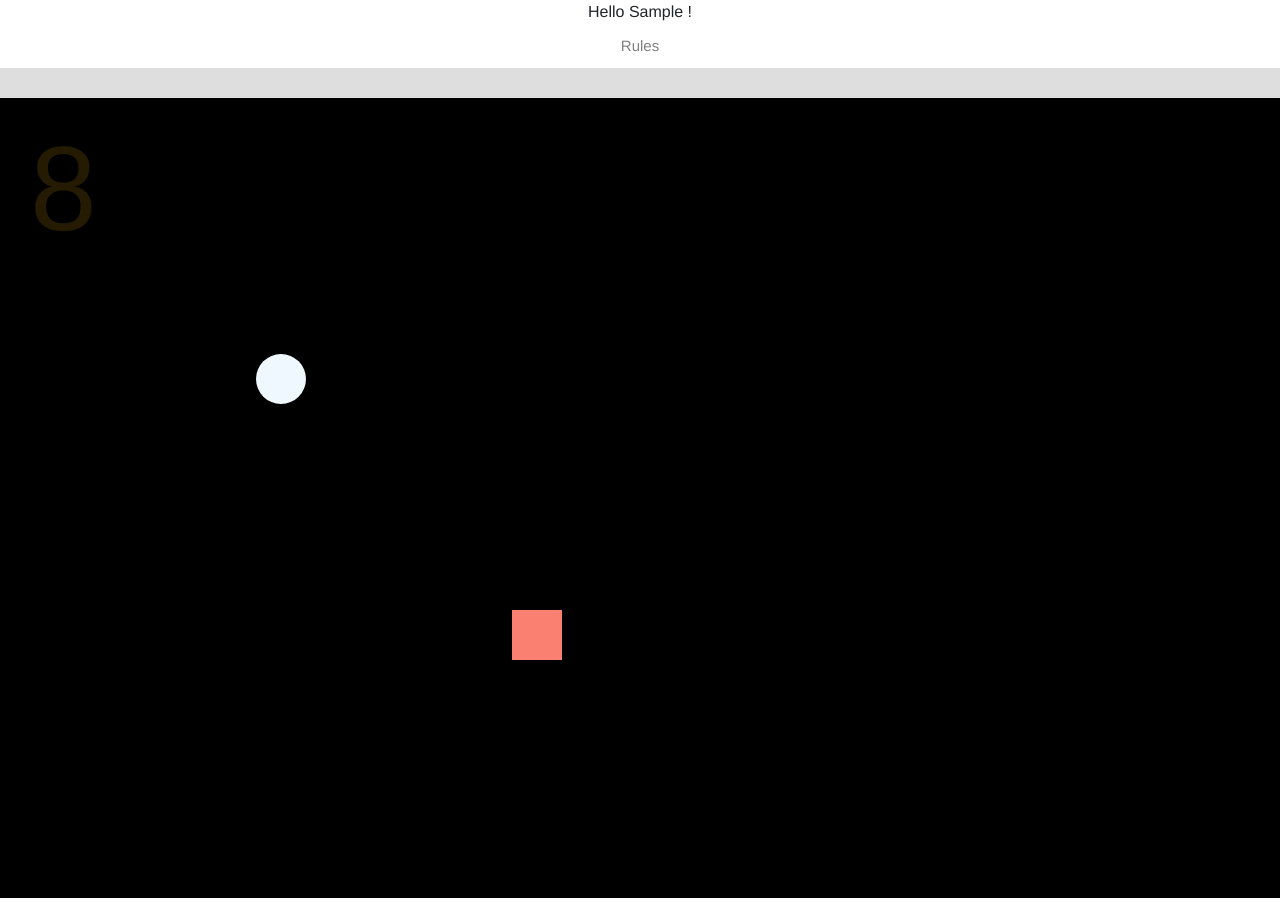
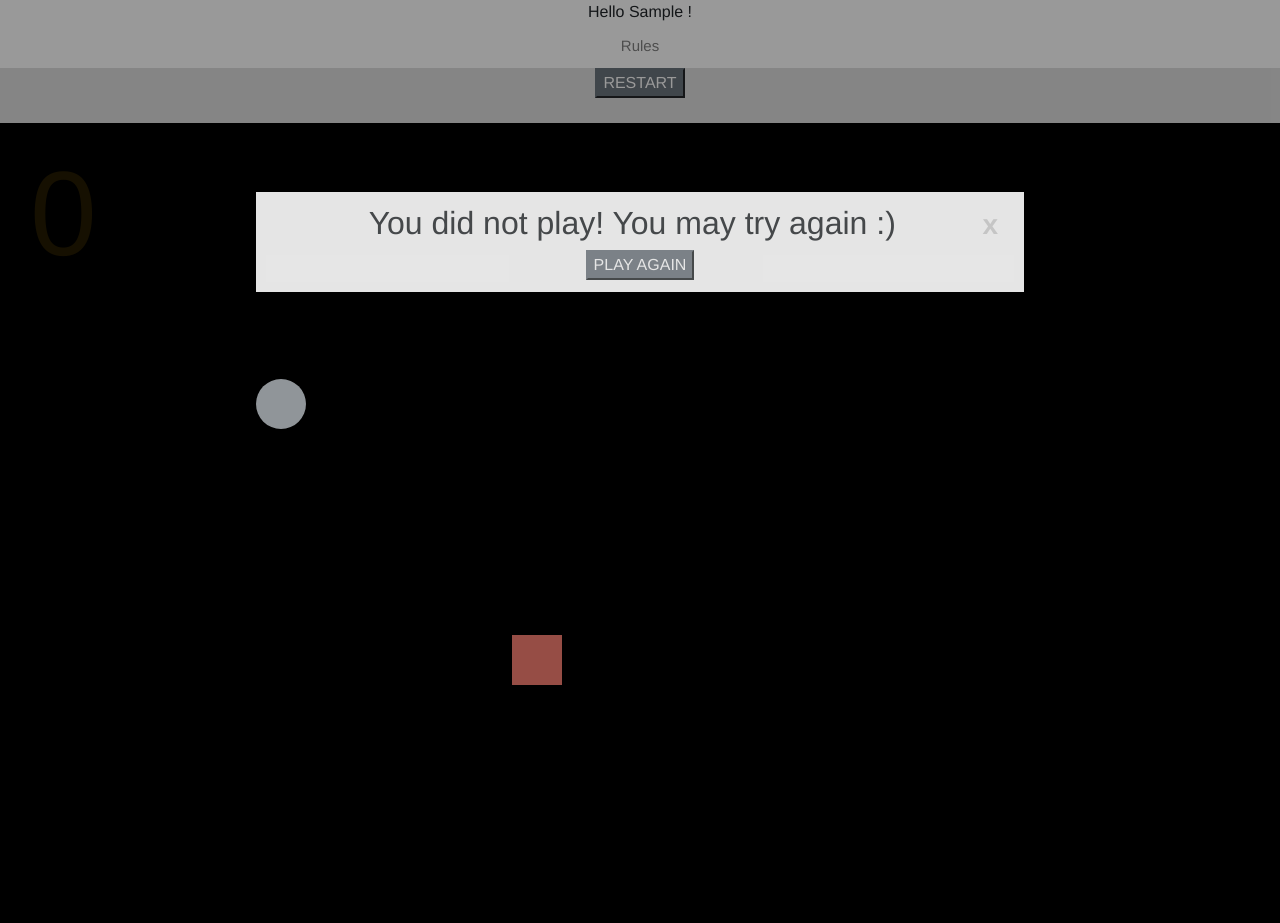
Before and after one commit to prkince/game-vuejs, a Vue app: page / in a window 1280 px wide. Both pictures are taken after typing "Sample" into the empty fields and a click on the button "PLAY". Before the commit the page ends 898 px from the top, so only its background shows below. Built offline with nearby package versions, Linux system fonts and the light colour scheme.

Commit message:
adding more features

```diff
--- a/src/components/Game.vue
+++ b/src/components/Game.vue
@@ -1,12 +1,22 @@
 <template>
   <div class='content'>
     <div class='log'>
-      <p v-for='item in collection' :key="item.id"> Turn: {{ item.id }} - {{ item.message }} </p>
+      <button type="submit" class="btn-secondary" v-on:click="startAgain" v-if='player'>RESTART</button>
+      <p v-for='item in collection' :key="item.id"> {{ item.message }} </p>
     </div>
     <div class="game" @click="clickOnInterface" :class='{ wait: !player || stopped }'>
       <span class='time' v-if='!stopped'> {{ time }}</span>
       <span v-if='player && !stopped' class="round" :style='roundStyle' :class='{ bonus: bonusActivated, badColor: badColorActivated }' @click.exact.stop="clickOnRound" @click.alt.stop='bonus'></span> <!--Stop the event to occur-->
       <span v-if='player && !stopped' class="cube" :style='cubeStyle' :class='{ bonus: bonusActivated, badColor: badColorActivated }' @click.exact.stop="clickOnRound" @click.alt.stop='bonus'></span> <!--Stop the event to occur-->
+    </div>
+    <div id="popup-prk-scoreBox" class="popup-prk-score">
+      <div class="popup-prk-score-content">
+        <div class="popup-prk-score-head">
+            <span class="close-score">x</span>
+            <h2> {{ this.finalScore() }}</h2>
+            <button type="submit" class="btn-secondary" v-on:click="startAgain">PLAY AGAIN</button>
+        </div>
+      </div>
     </div>
   </div>
 </template>
@@ -46,16 +56,36 @@ export default {
     },
     player: function () { // launch the app and timer as soon as player is online
       this.stopped = false
-      this.time = 10
+      this.time = 2
       let self = this // using self to be able to have this inside setInterval function
       setInterval(function () {
         self.updateTime()
       }, 1000)
+    },
+    time: function () {
+      if (this.time === 0) {
+        this.scoreModalRules()
+      }
     }
   },
   methods: {
+    startAgain: function () {
+      this.time = 10
+      this.$parent.score = 0
+      this.stopped = false
+      document.getElementById('popup-prk-scoreBox').style.display = 'none'
+    },
+    finalScore: function () { // Adding one final Score Popup
+      if (this.click === 0) {
+        return `You did not play! You may try again :)`
+      } else if (this.$parent.score <= 0) {
+        return `Your score is negative, ${this.$parent.score}, you may try again!`
+      } else {
+        return `Your score is ${this.$parent.score}, congrats!`
+      }
+    },
     updateTime: function () {
-      if (this.time === 0) { // if time = 0, game stop
+      if (this.time <= 0) { // if time = 0, game stop
         this.stopped = true
       }
       if (!this.stopped) { // if time is not stopped, reducing time
@@ -124,6 +154,14 @@ export default {
       } else {
         this.click--
       }
+    },
+    scoreModalRules: function () {
+      const popupPrk = document.getElementById('popup-prk-scoreBox') // get the popup
+      const close = document.getElementsByClassName('close-score')[0] // get the close action element
+      popupPrk.style.display = 'block' // open the popup once the link is clicked
+      close.onclick = function () { // close the popup once close element is clicked
+        popupPrk.style.display = 'none'
+      }
     }
 
   }
@@ -163,7 +201,7 @@ export default {
 
   .log {
     width: 100%;
-    height: 30px;
+    height: 55px;
     background: #dedede;
     display: block;
     overflow: hidden;
@@ -183,4 +221,76 @@ export default {
     padding-left: 30px;
     color: darkgoldenrod;
   }
+
+   /* popup-prk-score box style */
+  .popup-prk-score {
+      display: none;
+      position: fixed;
+      z-index: 1;
+      padding-top: 15%;
+      left: 0;
+      top: 0;
+      width: 100%;
+      height: 100%;
+      overflow: auto;
+      background-color: rgb(0,0,0);
+      background-color: rgba(0,0,0,0.4);
+      @media (max-width: 500px) {
+          padding-top: 25%;
+      }
+  }
+
+  #popup-prk-scoreLink {
+      color: #808080;
+      margin: 0 0 0 0;
+      text-decoration: none;
+      font-size: 15px;
+  }
+
+  .popup-prk-score-content {
+      position: relative;
+      background-color: #fefefe;
+      margin: auto;
+      padding: 10px 10px 10px 10px;
+      width: 60%;
+      box-shadow: 0 4px 8px 0 rgba(0,0,0,0.2),0 6px 20px 0 rgba(0,0,0,0.19);
+      -webkit-animation-name: animatetop;
+      -webkit-animation-duration: 0.4s;
+      animation-name: animatetop;
+      animation-duration: 0.4s;
+      opacity: 0.9;
+      @media (max-width: 500px) {
+          width: 90%;
+      }
+  }
+  .popup-prk-score-head {
+      padding: 2px 16px;
+      background: white;
+      opacity: 0.8;
+      text-align: center;
+  }
+
+  /* add animation effects */
+  @-webkit-keyframes animatetop {
+      from {top:-300px; opacity:0}
+      to {top:0; opacity:1}
+  }
+
+  @keyframes animatetop {
+      from {top:-300px; opacity:0}
+      to {top:0; opacity:1}
+  }
+
+  /* close button style */
+  .close-score {
+      color: lightgrey;
+      float: right;
+      font-size: 28px;
+      font-weight: bold;
+  }
+  .close-score:hover, .close-score:focus {
+      color: #000;
+      text-decoration: none;
+      cursor: pointer;
+  }
 </style>
--- a/src/components/Player.vue
+++ b/src/components/Player.vue
@@ -21,7 +21,7 @@
         </div>
         <form @submit.prevent="setPlayer" :class="{ hide: player }"> <!-- if there is a player it will be hidden -->
             <div class="formInput">
-                <input name="player" class='' placeholder="Type your name here">
+                <input name="player" placeholder="Type your name here">
                 <button type="submit" class="btn-secondary">PLAY</button>
             </div>
         </form>
```
